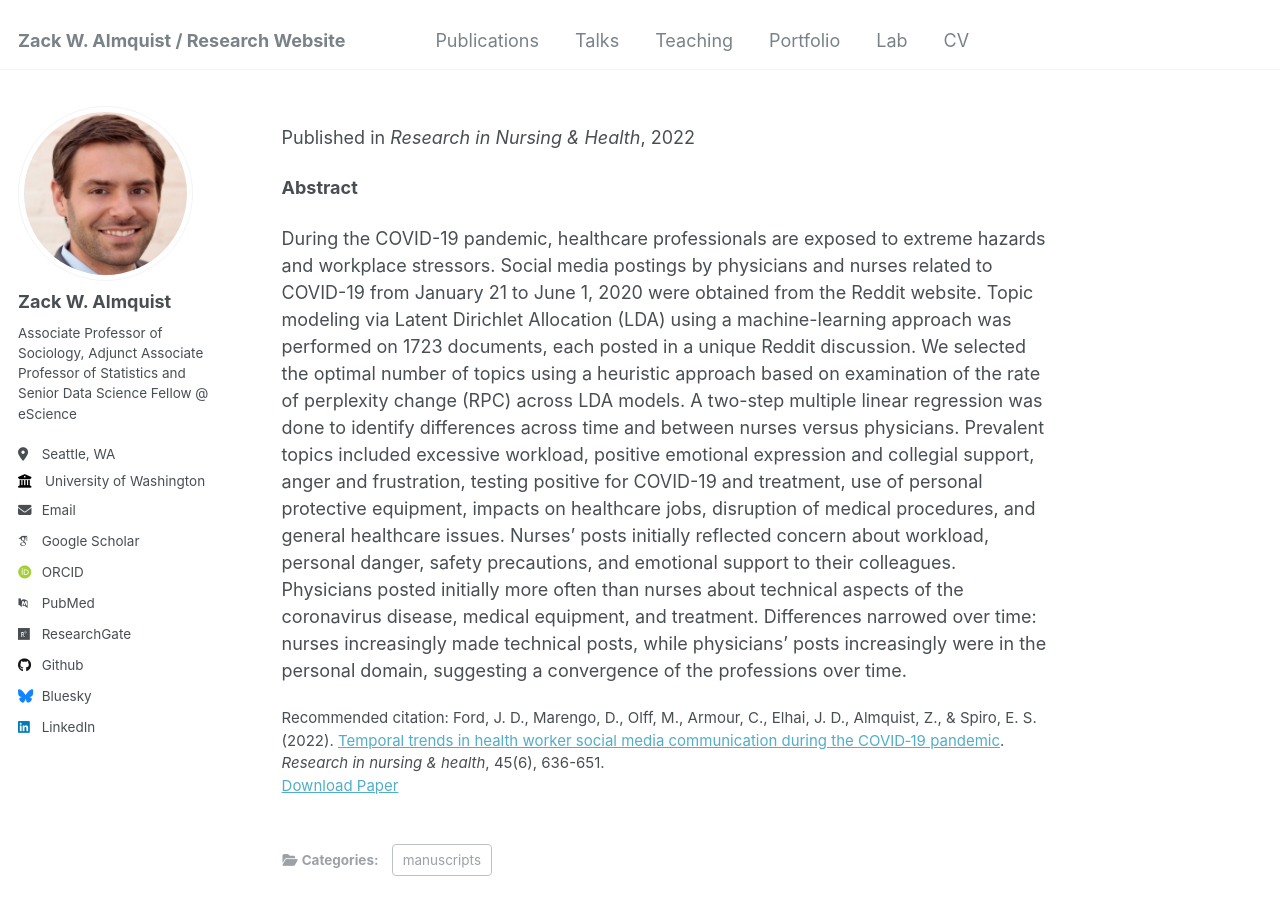
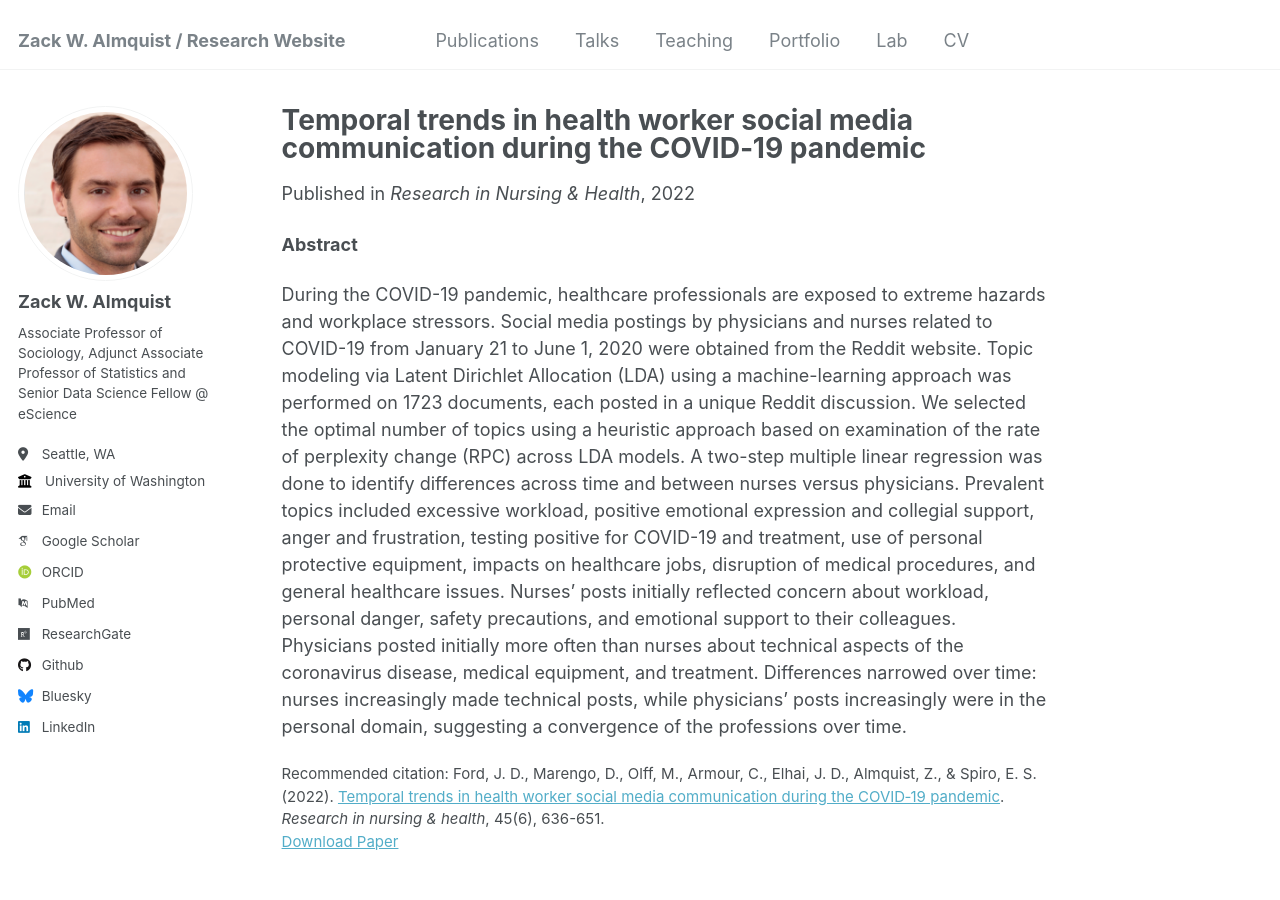
Before and after one commit to zalmquist/zalmquist.github.io, a Jekyll site: the page built from _publications/2022-09-19-rnh.md, in a window 1280 px wide and 900 px high. Built offline with Jekyll 4.4.1, drawn with Linux system fonts in a browser that asks for light colours; some web fonts are replaced.

Commit message:
Update 2022-09-19-rnh.md

```diff
--- a/_publications/2022-09-19-rnh.md
+++ b/_publications/2022-09-19-rnh.md
@@ -1,5 +1,5 @@
 ---
-title: ""
+title: "Temporal trends in health worker social media communication during the COVID‐19 pandemic"
 collection: publications
 category: manuscripts
 permalink: /publication/2022-09-19-rnh
```
